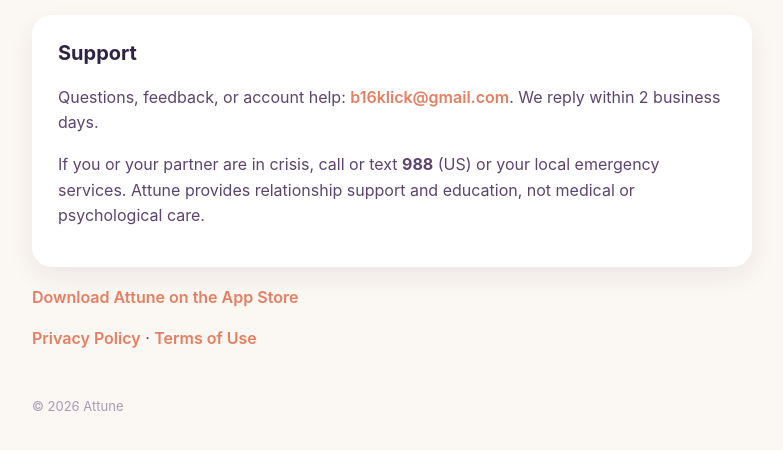
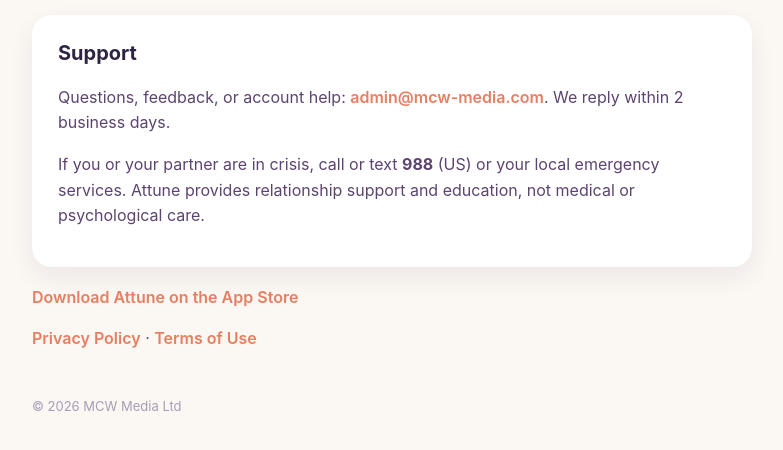
Before and after one commit to ergowatches/attune-app-site, a plain HTML site: page index.html in a window 1280 px wide. Shown: the part 216-666 px from the top of the page, without its empty margins (248-1031 px from the left). Drawn offline with Linux system fonts and the light colour scheme.

Commit message:
Contact admin@mcw-media.com, MCW Media Ltd
Co-Authored-By: Claude Opus 5.5 <noreply@anthropic.com>
Claude-Session: https://claude.ai/code/session_01UWE2dyxwAYELnYDwimrz3Y

```diff
--- a/index.html
+++ b/index.html
@@ -31,9 +31,9 @@ if(m){document.getElementById('join').style.display='block';document.getElementB
 <h1>Grow closer, every day</h1>
 <p>Attune is an AI couples companion: daily questions that reveal together, guided journeys, and Sage, an AI grounded in relationship science.</p>
 <div class="card"><h2 style="margin-top:0">Support</h2>
-<p>Questions, feedback, or account help: <a href="mailto:b16klick@gmail.com">b16klick@gmail.com</a>. We reply within 2 business days.</p>
+<p>Questions, feedback, or account help: <a href="mailto:admin@mcw-media.com">admin@mcw-media.com</a>. We reply within 2 business days.</p>
 <p>If you or your partner are in crisis, call or text <strong>988</strong> (US) or your local emergency services. Attune provides relationship support and education, not medical or psychological care.</p></div>
 <p><a href="https://apps.apple.com/app/id6788578245">Download Attune on the App Store</a></p>
 <p><a href="./privacy.html">Privacy Policy</a> · <a href="./terms.html">Terms of Use</a></p>
-<footer>© 2026 Attune</footer>
+<footer>© 2026 MCW Media Ltd</footer>
 </div></body></html>
```
Also changed, not shown: privacy.html (+2 -2 lines), terms.html (+2 -2 lines).
